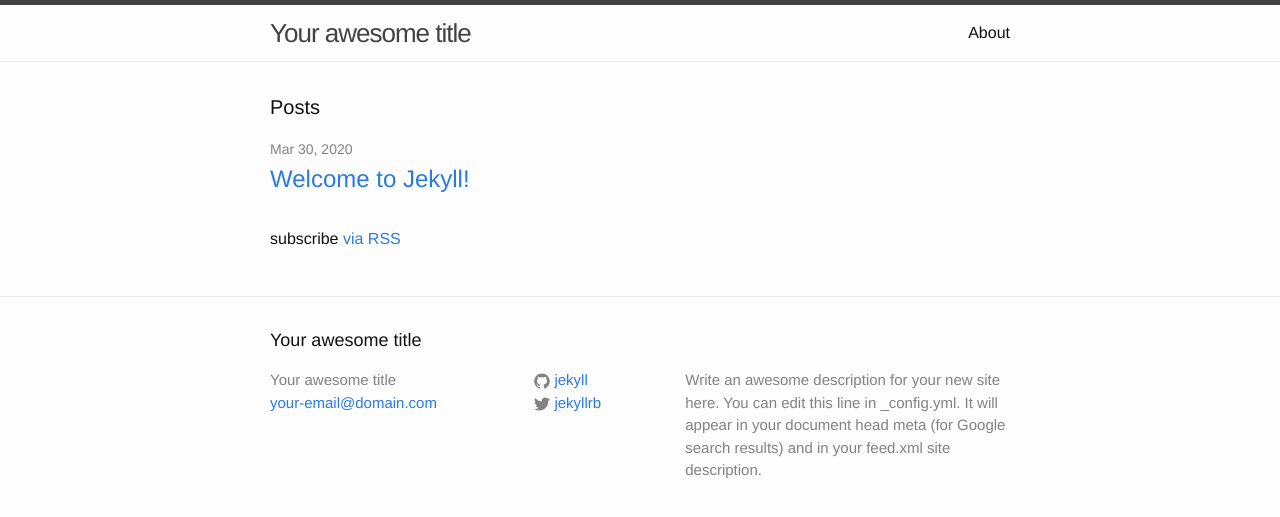
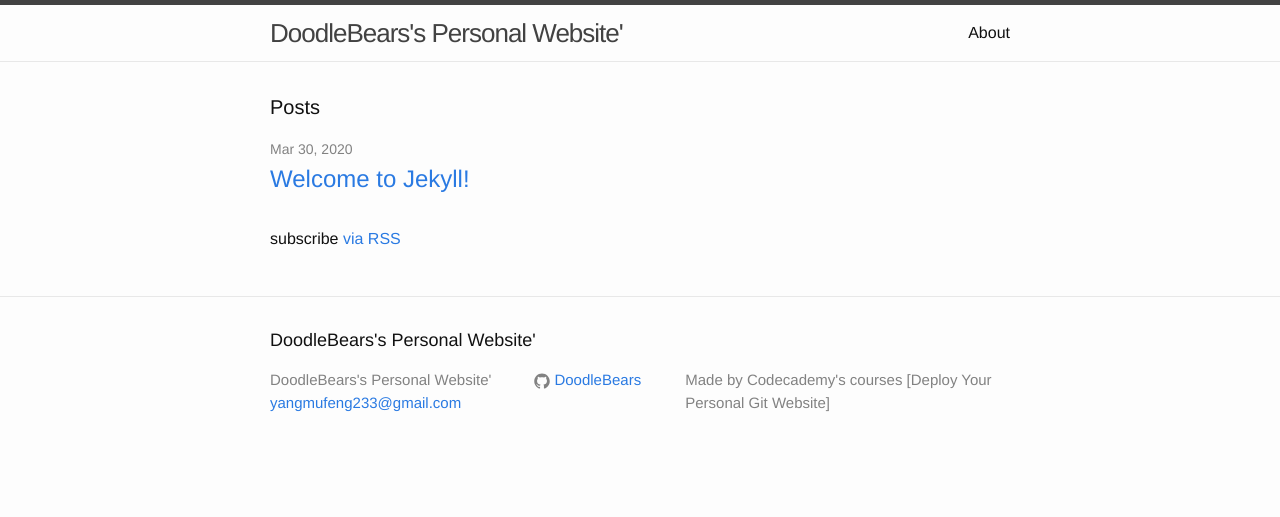
Before and after one commit to DoodleBears/DoodleBears.github.io, a Jekyll site: the page built from index.html, in a window 1280 px wide. Shown: the top 517 px of the page. Built offline with Jekyll 4.4.1, drawn with Linux system fonts in a browser that asks for light colours.

Commit message:
info update

```diff
--- a/_config.yml
+++ b/_config.yml
@@ -6,16 +6,14 @@
 # 'jekyll serve'. If you change this file, please restart the server process.
 
 # Site settings
-title: Your awesome title
-email: your-email@domain.com
+title: DoodleBears's Personal Website'
+email: yangmufeng233@gmail.com
 description: > # this means to ignore newlines until "baseurl:"
-  Write an awesome description for your new site here. You can edit this
-  line in _config.yml. It will appear in your document head meta (for
-  Google search results) and in your feed.xml site description.
+  Made by Codecademy's courses [Deploy Your Personal Git Website]
 baseurl: "" # the subpath of your site, e.g. /blog
-url: "http://yourdomain.com" # the base hostname & protocol for your site
-twitter_username: jekyllrb
-github_username:  jekyll
+url: "https://doodlebears.github.io/" # the base hostname & protocol for your site
+twitter_username:
+github_username:  DoodleBears
 
 # Build settings
 markdown: kramdown
```
